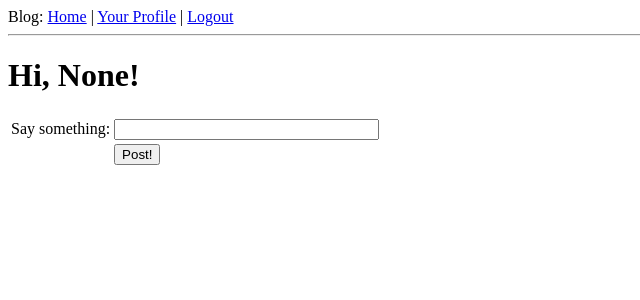
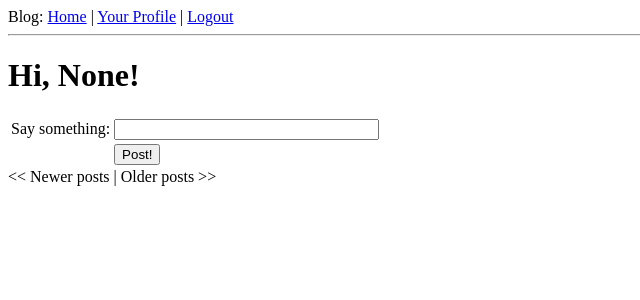
Before and after one commit to masunghoon/blog, a Flask app: page / in a window 1280 px wide. Shown: the top 300 px of the page, without its empty margins (0-640 px from the left). Run offline with Flask 2, Linux system fonts and the light colour scheme; a user stored in the database is signed in; data comes from the database, SQL or seed files in the repository; data that the repository does not hold is empty.

Commit message:
9.4 Pagination - Page navigation

```diff
--- a/app/templates/index.html
+++ b/app/templates/index.html
@@ -20,9 +20,11 @@
           </tr>
       </table>
   </form>
-  {% for post in posts %}
+  {% for post in posts.items %}
   <p>
     {{ post.author.nickname }} says: <b>{{ post.body }}</b>
   </p>
   {% endfor %}
+  {% if posts.has_prev %}<a href="{{ url_for('index', page=posts.prev_num) }}"><< Newer posts</a>{% else %}<< Newer posts{% endif %} |
+  {% if posts.has_next %}<a href="{{ url_for('index', page=posts.next_num) }}">Older posts >></a>{% else %}Older posts >>{% endif %}
 {% endblock %}
--- a/app/views.py
+++ b/app/views.py
@@ -21,7 +21,7 @@ def index(page=1):
         db.session.commit()
         flash('Your post is now live!')
         return redirect(url_for('index'))
-    posts = g.user.followed_posts().paginate(page, POSTS_PER_PAGE, False).items
+    posts = g.user.followed_posts().paginate(page, POSTS_PER_PAGE, False)
     return render_template('index.html',
                            title='Home',
                            form=form,
```
